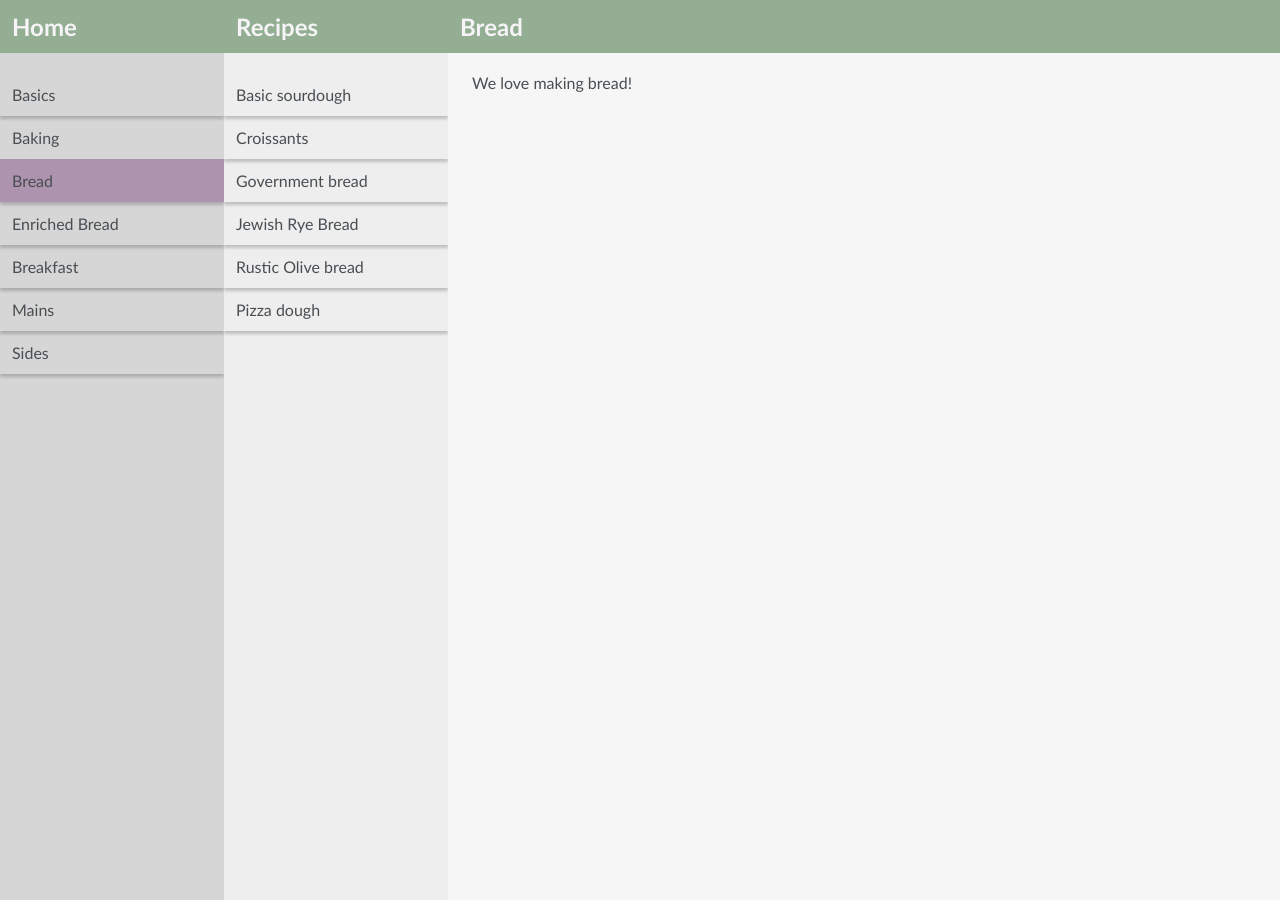
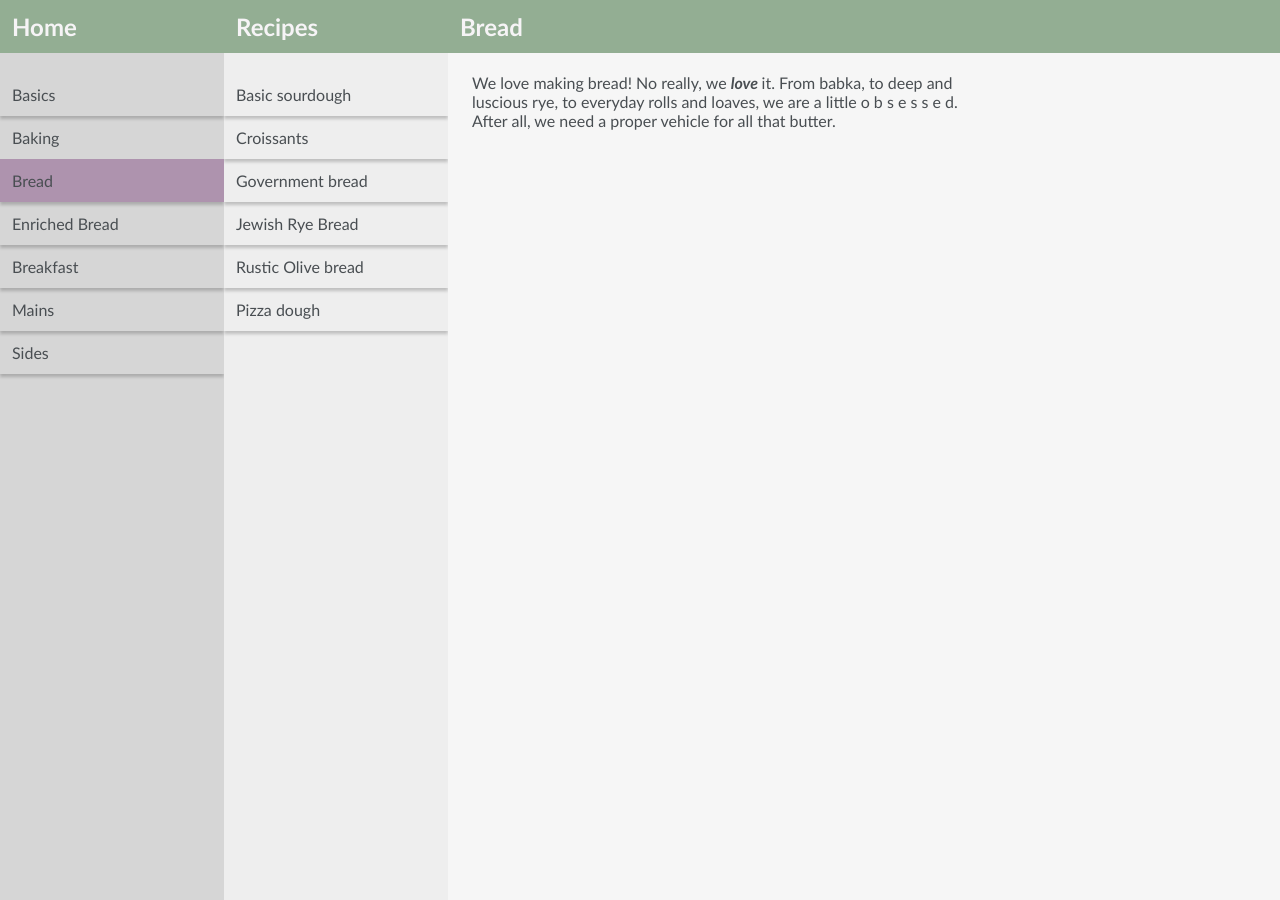
Before and after one commit to slfed/recipes, a Jekyll site: the page built from _categories/bread.md, in a window 1280 px wide. Built offline with Jekyll 4.4.1, drawn with Linux system fonts in a browser that asks for light colours.

Commit message:
Update bread.md

```diff
--- a/_categories/bread.md
+++ b/_categories/bread.md
@@ -4,4 +4,4 @@ layout: category
 order: 11
 ---
 
-We love making bread!
+We love making bread! No really, we <b> <i> love </i> </b> it. From babka, to deep and luscious rye, to everyday rolls and loaves, we are a little o b s e s s e d. After all, we need a proper vehicle for all that butter.
```
